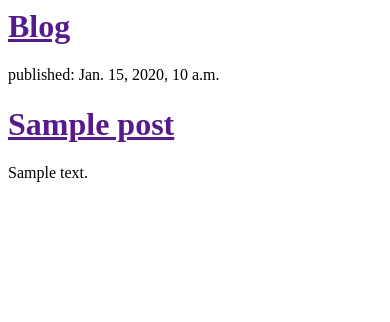
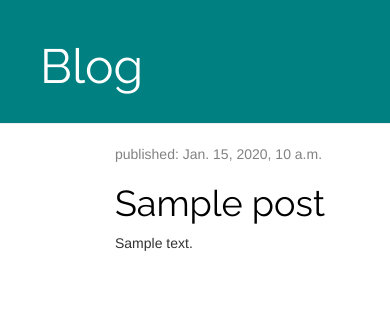
Before and after one commit to AarshiyaGuneja/Blog, a Django app: template blogpost/templates/blogpost/post_list.html in a window 390 px wide. Shown: the top 322 px of the page. Run offline with Django 3.2, Linux system fonts and the light colour scheme; the template is opened without the code that fills it: values that come from a table or form of the project are taken from there, others are empty; tables that the repository leaves empty hold one stand-in row (values such as "Sample post"); some libraries are stand-ins or nearby versions.

Commit message:
CSS file added

```diff
--- /dev/null
+++ b/blogpost/static/css/blogpost.css
@@ -0,0 +1,44 @@
+.page-header {
+    background-color: #008080;
+    margin-top: 0;
+    padding: 20px 20px 20px 40px;
+}
+
+.page-header h1, .page-header h1 a, .page-header h1 a:visited, .page-header h1 a:active {
+    color: #ffffff;
+    font-size: 36pt;
+    text-decoration: none;
+}
+
+.content {
+    margin-left: 100px;
+}
+
+h1, h2, h3, h4 {
+    font-family: 'Raleway', cursive;
+}
+
+.date {
+    color: #828282;
+}
+
+
+
+.post-form textarea, .post-form input {
+    width: 200%;
+}
+
+.top-menu, .top-menu:hover, .top-menu:visited {
+    color: #ffffff;
+
+    font-size: 26pt;
+    margin-right: 20px;
+}
+
+.post {
+    margin-bottom: 70px;
+}
+
+.post h1 a, .post h1 a:visited {
+    color: #000000;
+}
--- a/blogpost/templates/blogpost/post_list.html
+++ b/blogpost/templates/blogpost/post_list.html
@@ -1,19 +1,32 @@
+{% load staticfiles %}
 <html>
     <head>
         <title>Blog</title>
+<link rel="stylesheet" href="//maxcdn.bootstrapcdn.com/bootstrap/3.2.0/css/bootstrap.min.css">
+<link rel="stylesheet" href="//maxcdn.bootstrapcdn.com/bootstrap/3.2.0/css/bootstrap-theme.min.css">
+<link href="//fonts.googleapis.com/css?family=Raleway&subset=latin,latin-ext" rel="stylesheet" type="text/css">
+<link rel="stylesheet" href="{% static 'css/blogpost.css' %}">
     </head>
     <body>
-        <div>
-            <h1><a href="">Blog</a></h1>
+<div class="page-header">
+    <h1><a href="/">Blog</a></h1>
 </div>
 
+<div class="content container">
+    <div class="row">
+        <div class="col-md-8">
             {% for post in posts %}
-    <div>
+                <div class="post">
+                    <div class="date">
                         <p>published: {{ post.published_date }}</p>
+                    </div>
                     <h1><a href="">{{ post.title }}</a></h1>
                     <p>{{ post.text|linebreaksbr }}</p>
                 </div>
             {% endfor %}
+        </div>
+    </div>
+</div>
 
 
 
```
Lines whose indentation alone changed are shown as unchanged.
